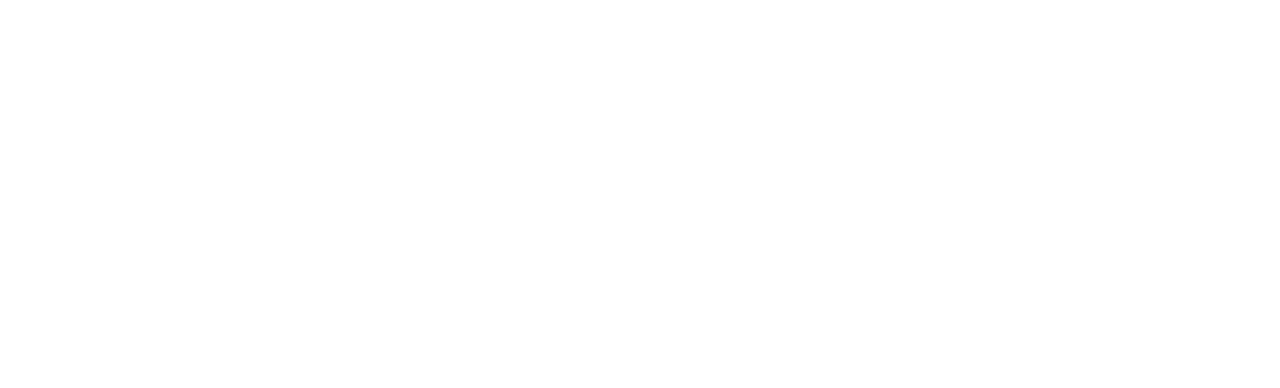
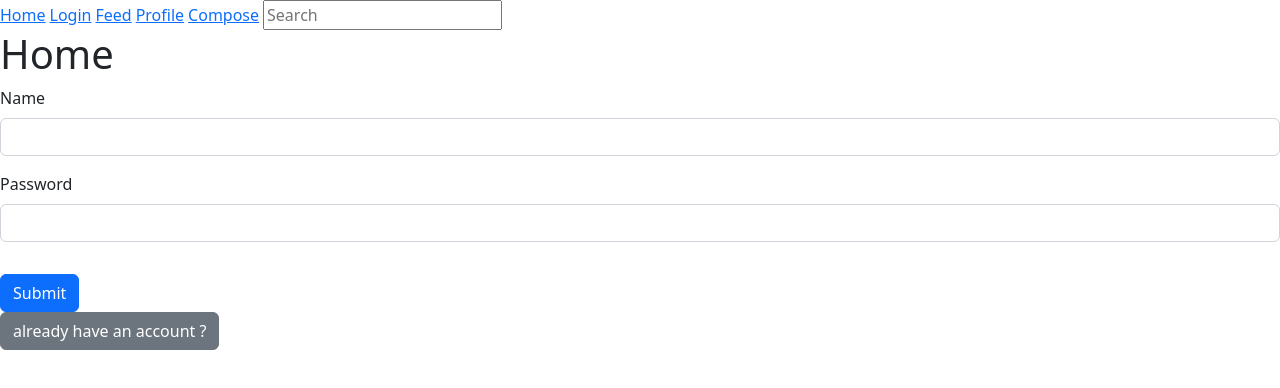
Before and after one commit to PouryaFahimi/Article-Leen, a React (Vite) app: page /login in a window 1280 px wide. Before the commit this address had no page. Shown: the top 388 px of the page. Built offline with nearby package versions, Linux system fonts and the light colour scheme.

Commit message:
added login basement

```diff
--- a/src/App.tsx
+++ b/src/App.tsx
@@ -2,12 +2,14 @@
 import Home from "./components/Home";
 import Feed from "./components/Feed";
 import Editor from "./components/Editor";
+import LoginPage from "./components/login/LoginPage";
 function App() {
   return (
     <div className="backColor">
       <BrowserRouter>
         <Routes>
           <Route path="/" element={<Home />}>
+            <Route path="login" element={<LoginPage />} />
             <Route path="feed" element={<Feed />} />
             <Route path="compose" element={<Editor />} />
           </Route>
--- a/src/components/Home.tsx
+++ b/src/components/Home.tsx
@@ -6,8 +6,6 @@
     <div>
       <NavBar />
       <h1>Home</h1>
-      <h1>Here you should see Articles</h1>
-      <h1>Here you can write an Article</h1>
       <Outlet />
     </div>
   );
--- a/src/components/NavBar.tsx
+++ b/src/components/NavBar.tsx
@@ -4,6 +4,7 @@
   return (
     <header className="tiptap-toolbar">
       <Link to="/">Home</Link>
+      <Link to="login">Login</Link>
       <Link to="feed">Feed</Link>
       <Link to="profile">Profile</Link>
       <Link to="compose">Compose</Link>
--- /dev/null
+++ b/src/components/login/Form.tsx
@@ -0,0 +1,77 @@
+import { Children } from "react";
+import { FieldValues, useForm, Controller } from "react-hook-form";
+
+export interface LoginData {
+  username: string;
+  password: string;
+}
+
+interface Props {
+  children: string;
+  onSubmit: (data: LoginData) => void;
+}
+
+const Form = ({ children, onSubmit }: Props) => {
+  const {
+    register,
+    handleSubmit,
+    control,
+    reset,
+    formState: { errors },
+  } = useForm<LoginData>();
+
+  return (
+    <form
+      onSubmit={handleSubmit((data) => {
+        onSubmit(data);
+        reset();
+      })}
+    >
+      <div className="mb-3">
+        <label htmlFor="username" className="form-label">
+          Name
+        </label>
+        <input
+          {...register("username", { required: true, minLength: 3 })}
+          id="username"
+          type="text"
+          className="form-control"
+          autoComplete="on"
+        />
+        {errors.username?.type === "required" && (
+          <p className="text-danger">This field is required</p>
+        )}
+        {errors.username?.type === "minLength" && (
+          <p className="text-danger">
+            This field must be at least 3 characters
+          </p>
+        )}
+      </div>
+      <div className="mb-3">
+        <label htmlFor="password" className="form-label">
+          Password
+        </label>
+        <input
+          {...register("password", { required: true, minLength: 3 })}
+          id="password"
+          type="password"
+          className="form-control"
+          autoComplete="on"
+        />
+        {errors.password?.type === "required" && (
+          <p className="text-danger">This field is required</p>
+        )}
+        {errors.password?.type === "minLength" && (
+          <p className="text-danger">
+            This field must be at least 3 characters
+          </p>
+        )}
+      </div>
+      <button className="btn btn-primary mt-3" type="submit">
+        {children}
+      </button>
+    </form>
+  );
+};
+
+export default Form;
--- /dev/null
+++ b/src/components/login/LoginPage.tsx
@@ -0,0 +1,39 @@
+import { useState } from "react";
+import Form, { LoginData } from "./Form";
+
+function LoginPage() {
+  const [submitMode, setSubmitMode] = useState(true);
+
+  const guidance = submitMode ? "already have an account ?" : "back to submit";
+  const button_text = submitMode ? "Submit" : "Login";
+
+  const onRegister = (data: LoginData) => {
+    console.log("should register", data);
+  };
+
+  const onLogin = (data: LoginData) => {
+    console.log("should login", data);
+    // window.location.href = "feed";
+  };
+
+  return (
+    <div>
+      <Form
+        onSubmit={(data) => {
+          if (submitMode) onRegister(data);
+          else onLogin(data);
+        }}
+      >
+        {button_text}
+      </Form>
+      <button
+        className="btn btn-secondary"
+        onClick={() => setSubmitMode(!submitMode)}
+      >
+        {guidance}
+      </button>
+    </div>
+  );
+}
+
+export default LoginPage;
```
